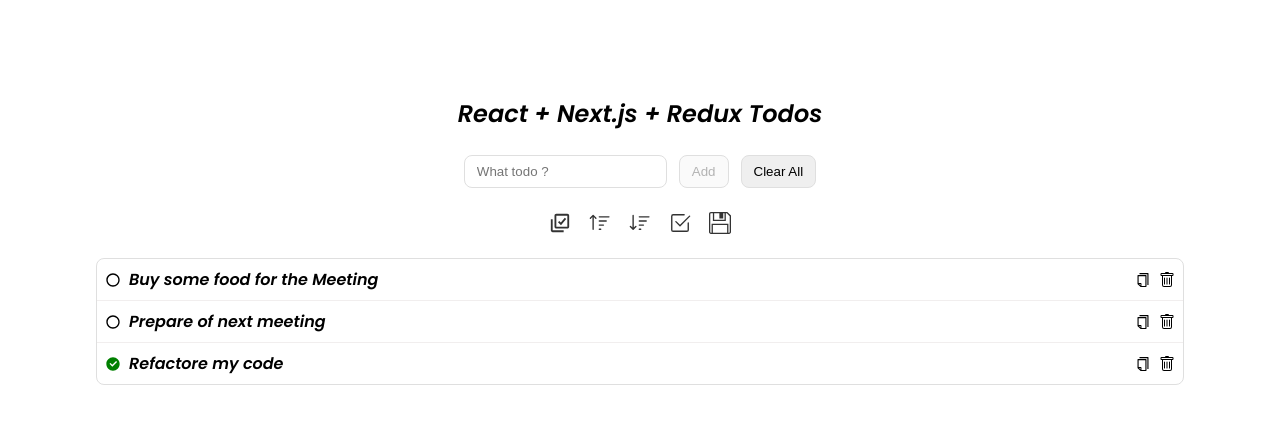
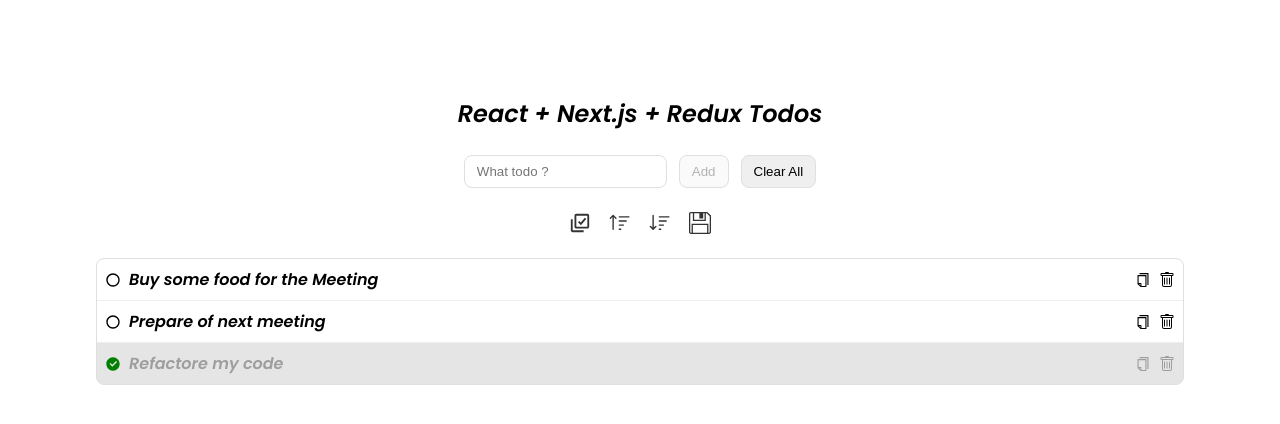
Before and after one commit to tamirossmbox/react-nextjs-redux-todos, a Next.js app: page / in a window 1280 px wide. Shown: the top 424 px of the page. Built offline with nearby package versions, Linux system fonts and the light colour scheme.

Commit message:
is-done style

```diff
--- a/src/components/filter/Filter.tsx
+++ b/src/components/filter/Filter.tsx
@@ -1,5 +1,5 @@
 import React, { useEffect, useState } from 'react'
-import { BsSortUp, BsSortDown, BsCheck2Square } from 'react-icons/bs';
+import { BsSortUp, BsSortDown } from 'react-icons/bs';
 import { TfiSave as SaveIcon } from 'react-icons/tfi';
 import { BiSelectMultiple } from 'react-icons/bi';
 import { useDispatch, useSelector } from 'react-redux';
@@ -39,7 +39,6 @@
             <BiSelectMultiple onClick={handleCheckAll} color={iconColor} />
             <BsSortUp color={iconColor} />
             <BsSortDown color={iconColor} />
-            <BsCheck2Square color={iconColor} />
             <SaveIcon color={iconColor} onClick={() => dispatch(saveToLocalStorage(state))} />
         </div>
     )
--- a/src/components/list-item/ListItem.module.css
+++ b/src/components/list-item/ListItem.module.css
@@ -5,14 +5,13 @@
   border-bottom: 1px solid #f1eeee;
 }
 
-
 .list-item:last-child {
   border-bottom: none;
 }
 
 .text {
   display: flex;
-    align-items:center;
+  align-items: center;
   flex: 1;
   gap: 8px;
   user-select: none;
@@ -31,3 +30,8 @@
   display: flex;
   gap: 8px;
 }
+
+.is-done {
+  background: #e5e5e5;
+  color: rgb(158, 158, 158);
+}
--- a/src/components/list-item/ListItem.tsx
+++ b/src/components/list-item/ListItem.tsx
@@ -29,7 +29,7 @@
     }
 
     return (
-        <li key={id} className={styles['list-item']}>
+        <li key={id} className={`${styles['list-item']} ${isDone && styles['is-done']}`}>
 
             <span className={styles.text} onClick={handleClick}>
                 {isDone ? <RiCheckboxCircleFill color='green'/> : <RiCheckboxBlankCircleLine />}
```
Lines whose indentation alone changed are shown as unchanged.
